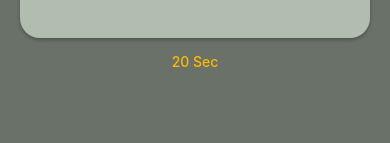
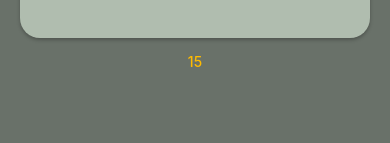
Before and after one commit to EnterfaceLLC/Quiz, a React Native app: screen / in a window 390 px wide. Shown: the part 542-685 px from the top of the page. Built offline with nearby package versions, Linux system fonts and the light colour scheme.

Commit message:
2.8 UseEffects

```diff
--- a/src/Provider/QuizProvider.tsx
+++ b/src/Provider/QuizProvider.tsx
@@ -3,6 +3,7 @@ import React, {
   PropsWithChildren,
   createContext,
   useContext,
+  useEffect,
   useState,
 } from "react";
 import questions from "../questions";
@@ -16,6 +17,7 @@ type QuizContext = {
   setSelectedOpt: (newOption: string) => void;
   score: number;
   totalQ: number;
+  bestScore: number;
 };
 
 const QuizContext = createContext<QuizContext>({
@@ -24,6 +26,7 @@ const QuizContext = createContext<QuizContext>({
   setSelectedOpt: () => {},
   score: 0,
   totalQ: 0,
+  bestScore: 0,
 });
 
 const QuizProvider = ({ children }: PropsWithChildren) => {
@@ -32,8 +35,15 @@ const QuizProvider = ({ children }: PropsWithChildren) => {
 
   const [selectedOpt, setSelectedOpt] = useState<string | undefined>();
   const [score, setScore] = useState(0);
+  const [bestScore, setBestScore] = useState(0);
+  const isFinished = questionI >= questions.length;
 
-  const isFinished = questionI >= questions.length;
+  useEffect(() => {
+    //check for new best score//
+    if (isFinished === true && score > bestScore) {
+      setBestScore(score);
+    }
+  }, [isFinished]);
 
   const reset = () => {
     setQuestionI(0), setSelectedOpt(""), setScore(0);
@@ -62,6 +72,7 @@ const QuizProvider = ({ children }: PropsWithChildren) => {
         setSelectedOpt,
         score,
         totalQ: questions.length,
+        bestScore,
       }}
     >
       {children}
--- a/src/app/MainScrn.tsx
+++ b/src/app/MainScrn.tsx
@@ -7,11 +7,31 @@ import Card from "../Components/Card";
 import Button from "../Components/Button";
 
 import { useQuizContext } from "../Provider/QuizProvider";
+import { useEffect, useState } from "react";
 
 const MainScrn = () => {
-  // const [questionI, setQuestionI] = useState(0);
-  // const question = questions[questionI];
-  const { question, questionI, onNext, score, totalQ } = useQuizContext();
+  const { question, questionI, onNext, score, totalQ, bestScore } =
+    useQuizContext();
+
+  const [time, setTime] = useState(20);
+
+  useEffect(() => {
+    //Start countdown//
+    setTime(20);
+    const interval = setInterval(() => {
+      setTime((t) => t - 1);
+    }, 1000);
+
+    return () => {
+      clearInterval(interval);
+    };
+  }, [question]);
+
+  useEffect(() => {
+    if (time <= 0) {
+      onNext();
+    }
+  }, [time]);
 
   return (
     <SafeAreaView style={styles.main}>
@@ -24,14 +44,14 @@ const MainScrn = () => {
         {question ? (
           <View>
             <QuizCard inquiry={question} />
-            <Text style={styles.time}>20 Sec</Text>
+            <Text style={styles.time}>{time}</Text>
           </View>
         ) : (
           <Card title="Great Job">
             <Text>
               Correct: {score}/{totalQ}
             </Text>
-            <Text>Best Score: 10</Text>
+            <Text>Best Score: {bestScore}</Text>
           </Card>
         )}
 
```
